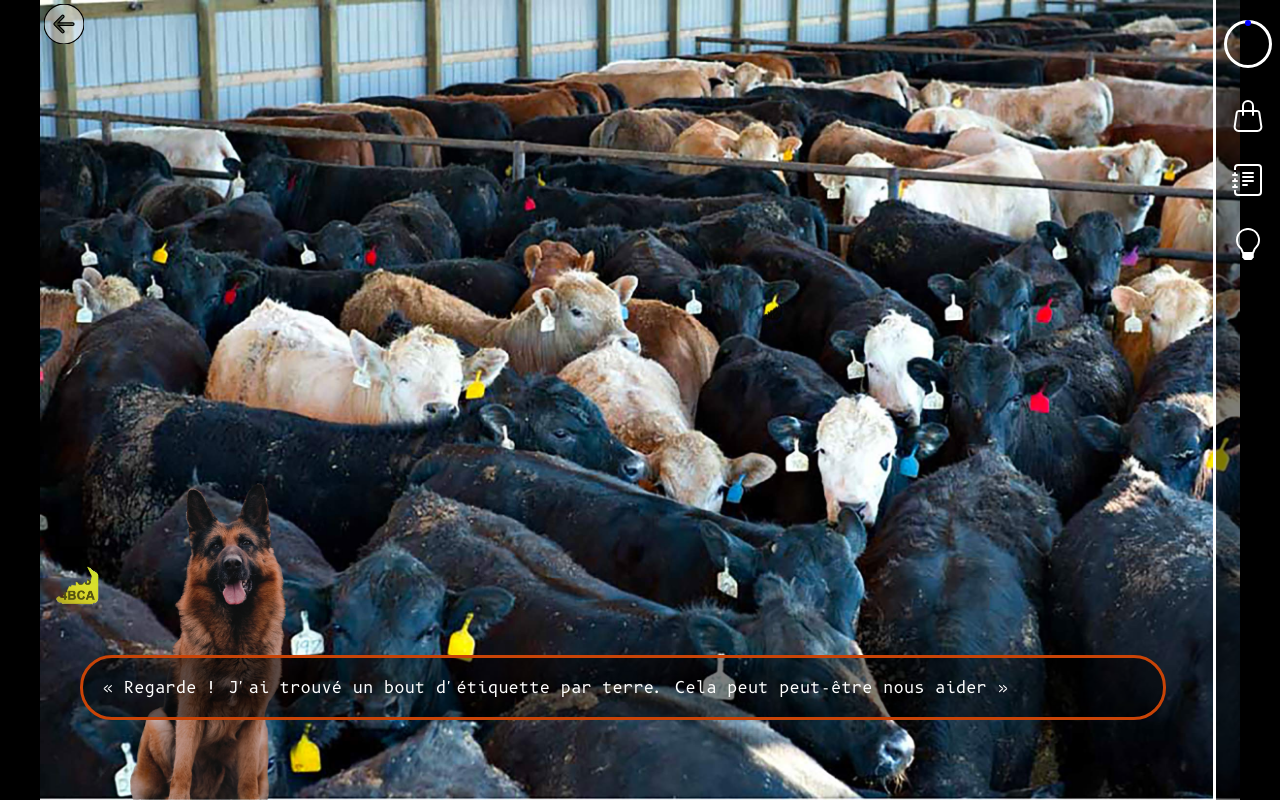
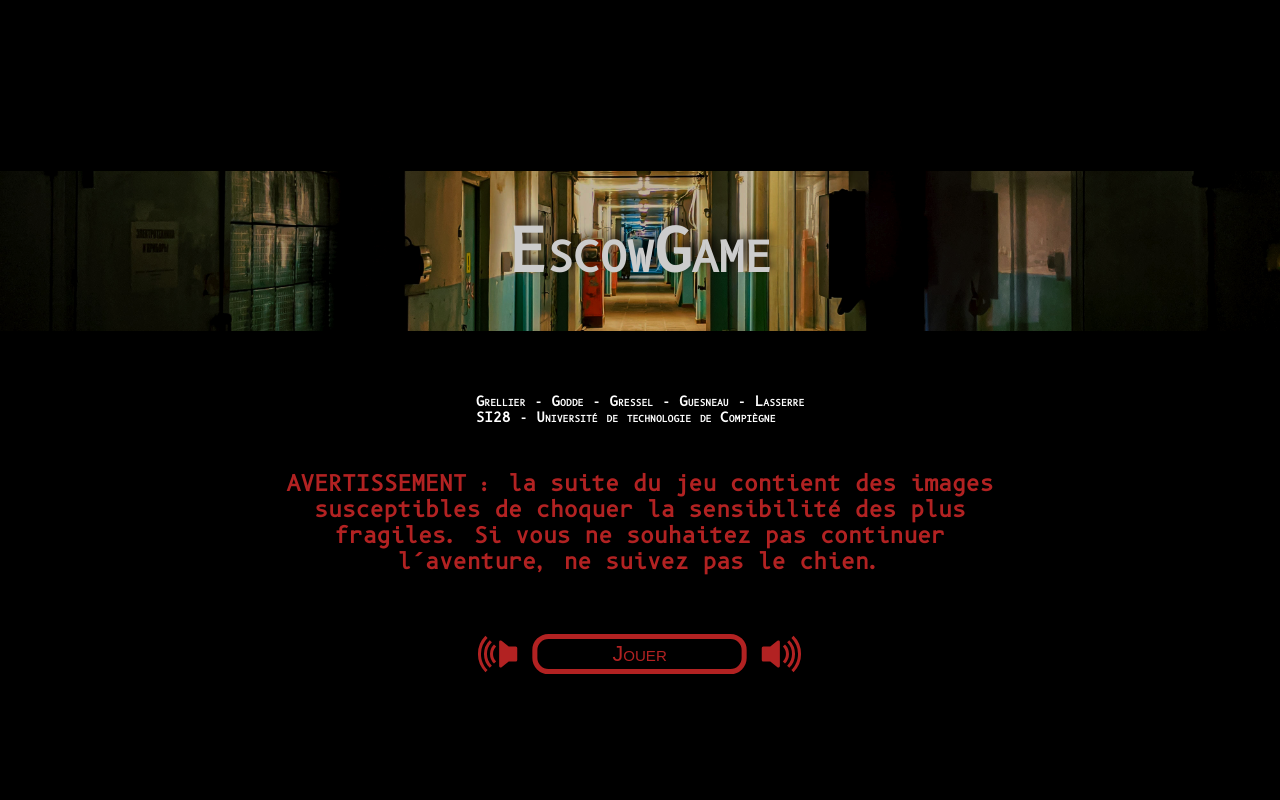
Before and after one commit to JeremyGodde/escowgame, a Next.js app: page / in a window 1280 px wide. Built offline with nearby package versions, Linux system fonts and the light colour scheme.

Commit message:
fix données des salles

```diff
--- a/components/digicode/digicode.component.tsx
+++ b/components/digicode/digicode.component.tsx
@@ -47,7 +47,7 @@ export default class Digicode extends React.Component<DigicodeProps> {
             svg: Zones.Circ,
             click: new AfterPushKey(() => this.reset()),
             pos: {
-                x: 77,
+                x: 72,
                 y: 100
             },
             dim: {
@@ -59,7 +59,7 @@ export default class Digicode extends React.Component<DigicodeProps> {
             svg: Zones.Circ,
             click: new AfterPlayDialog(digicode_broken_key_B_dialog),
             pos: {
-                x: 169,
+                x: 164,
                 y: 100
             },
             dim: {
@@ -72,7 +72,7 @@ export default class Digicode extends React.Component<DigicodeProps> {
             svg: Zones.Circ,
             click: new AfterPushKey(() => this.addNumber(0)),
             pos: {
-                x: 123,
+                x: 118,
                 y: 100
             },
             dim: {
@@ -84,7 +84,7 @@ export default class Digicode extends React.Component<DigicodeProps> {
             svg: Zones.Circ,
             click: new AfterPushKey(() => this.addNumber(1)),
             pos: {
-                x: 77,
+                x: 72,
                 y: 240
             },
             dim: {
@@ -96,7 +96,7 @@ export default class Digicode extends React.Component<DigicodeProps> {
             svg: Zones.Circ,
             click: new AfterPushKey(() => this.addNumber(2)),
             pos: {
-                x: 123,
+                x: 118,
                 y: 240
             },
             dim: {
@@ -108,7 +108,7 @@ export default class Digicode extends React.Component<DigicodeProps> {
             svg: Zones.Circ,
             click: new AfterPushKey(() => this.addNumber(3)),
             pos: {
-                x: 169,
+                x: 164,
                 y: 240
             },
             dim: {
@@ -120,7 +120,7 @@ export default class Digicode extends React.Component<DigicodeProps> {
             svg: Zones.Circ,
             click: new AfterPushKey(() => this.addNumber(4)),
             pos: {
-                x: 77,
+                x: 72,
                 y: 193
             },
             dim: {
@@ -132,7 +132,7 @@ export default class Digicode extends React.Component<DigicodeProps> {
             svg: Zones.Circ,
             click: new AfterPushKey(() => this.addNumber(5)),
             pos: {
-                x: 123,
+                x: 118,
                 y: 193
             },
             dim: {
@@ -144,7 +144,7 @@ export default class Digicode extends React.Component<DigicodeProps> {
             svg: Zones.Circ,
             click: new AfterPushKey(() => this.addNumber(6)),
             pos: {
-                x: 169,
+                x: 164,
                 y: 193
             },
             dim: {
@@ -156,7 +156,7 @@ export default class Digicode extends React.Component<DigicodeProps> {
             svg: Zones.Circ,
             click: new AfterPushKey(() => this.addNumber(7)),
             pos: {
-                x: 77,
+                x: 72,
                 y: 147
             },
             dim: {
@@ -168,7 +168,7 @@ export default class Digicode extends React.Component<DigicodeProps> {
             svg: Zones.Circ,
             click: new AfterPushKey(() => this.addNumber(8)),
             pos: {
-                x: 123,
+                x: 118,
                 y: 147
             },
             dim: {
@@ -180,7 +180,7 @@ export default class Digicode extends React.Component<DigicodeProps> {
             svg: Zones.Circ,
             click: new AfterPushKey(() => this.addNumber(9)),
             pos: {
-                x: 169,
+                x: 164,
                 y: 147
             },
             dim: {
@@ -314,7 +314,7 @@ export default class Digicode extends React.Component<DigicodeProps> {
                                 style={{
                                     width: `${9* this.ratio}px`,
                                     height: `${9* this.ratio}px`,
-                                    left: `${108.5* this.ratio + this.offset.x}px`,
+                                    left: `${103.5* this.ratio + this.offset.x}px`,
                                     bottom: `${288.5* this.ratio + this.offset.y}px`,
                                     fill: "rgba(20,200,10,0.5)"
                                 }}
@@ -335,7 +335,7 @@ export default class Digicode extends React.Component<DigicodeProps> {
                                 style={{
                                     width: `${9* this.ratio}px`,
                                     height: `${9* this.ratio}px`,
-                                    left: `${167.5* this.ratio + this.offset.x}px`,
+                                    left: `${162.5* this.ratio + this.offset.x}px`,
                                     bottom: `${288.5* this.ratio + this.offset.y}px`,
                                     fill: "rgba(200,20,10,0.5)"
                                 }}
--- a/donnees/rooms.donnee.ts
+++ b/donnees/rooms.donnee.ts
@@ -1,5 +1,4 @@
 import Zones from "../components/zones/zones.component"
-import AfterAskPassword from "../structures/action/after-ask-password.structure"
 import AfterMoveToRoom from "../structures/action/after-move-to-room.structure"
 import AfterPlayDialog from "../structures/action/after-play-dialog.structure"
 import AfterPlaySound from "../structures/action/after-play-sound.structure"
@@ -14,13 +13,36 @@ import {
     usine_exterieur_1_dialog,
     usine_exterieur_1bis_dialog,
     couloir_1_cinematique_entree_dialogue,
-    lunettes_dialog,
     pistolet_abattage_dialogue,
     bureau_inaccessible,
+    dialog_final,
+    dialog_cinematique_fin_couloir_A,
+    dialog_cinematique_fin_couloir_B,
+    dialog_cinematique_fin_couloir_C,
+    dialog_exterieur_A,
+    dialog_exterieur_C,
+    dialog_maison_A_C,
+    dialog_maison_B,
     elevage_2_dialog,
 } from "./dialogs.donnee"
-import { postit_2, postit_3, postit_4, postit_5,fermes_usines,
-    clef, lait, lait2, pelle, carton, échelle, rateau, grille, paille,étiquette, étiquette_zoom} from "./items.donnee"
+import {
+    postit_2,
+    postit_3,
+    postit_4,
+    postit_5,
+    fermes_usines,
+    clef,
+    lait,
+    lait2,
+    pelle,
+    carton,
+    échelle,
+    rateau,
+    grille,
+    paille,
+    étiquette,
+    étiquette_zoom
+} from "./items.donnee"
 import {
     NONE,
     HOME_SCREEN_ID,
@@ -32,8 +54,22 @@ import {
     USINE_EXTERIEUR_1bis,
     COULOIR_1_CINEMATIQUE_ENTREE,
     COULOIR_1,
+    COULOIR_1_FLECHE,
+    COULOIR_1_FIN_A,
+    COULOIR_1_FIN_B,
+    COULOIR_1_FIN_C,
     BUREAU_8_VERROUILLE,
     BUREAU_8_DEVERROUILLE,
+    BUREAU_8_BOITE_MAIL,
+    BUREAU_8_MAIL,
+    TABLEAU_LIEGE,
+    TELEPHONE_BUREAU_8,
+    LOCAL_TECHNIQUE,
+    BUREAU_INACCESSIBLE,
+    BUREAU_INACCESSIBLE_ZOOM,
+    LOCAL_AFFICHE_1,
+    LOCAL_AFFICHE_2,
+    LOCAL_BOULETTE,
     PORTE_BUREAU_12,
     DIGICODE_BUREAU_12,
     BUREAU_12,
@@ -43,21 +79,17 @@ import {
     SALLE_5,
     BUREAU_13,
     PORTE_BUREAU_13,
-    LOCAL_TECHNIQUE,
-    BUREAU_INACCESSIBLE,
-    BUREAU_INACCESSIBLE_ZOOM,
-    TABLEAU_LIEGE,
-    TELEPHONE_BUREAU_8,
-    LOCAL_AFFICHE_1,
-    LOCAL_AFFICHE_2,
     ELEVAGE_1,
+    EXTERIEUR_A,
+    EXTERIEUR_C,
+    MAISON_A_C,
+    MAISON_B,
     ELEVAGE_2,
     ELEVAGE_ZOOM_1,
-    ELEVAGE_ZOOM_2,
+    ELEVAGE_ZOOM_5,
+    ELEVAGE_ZOOM_4,
     ELEVAGE_ZOOM_3,
-    ELEVAGE_ZOOM_4,
-    ELEVAGE_ZOOM_5,
-    LOCAL_BOULETTE
+    ELEVAGE_ZOOM_2
 } from "./list_ids_room.donnee"
 
 import {
@@ -72,11 +104,30 @@ import {
     salle_5_sound,
     bureau_13_sound,
     message_telephone_sound,
-    papier1_sound,
-    papier2_sound,
-    papier3_sound,
-    elevage_sound
+    elevage_sound,
 } from "./sounds.donnee"
+import {
+    bureau_8_enigme,
+    bureau_8_fermer_fenetre,
+    bureau_8_icone_mail,
+    bureau_8_liege,
+    bureau_8_lunettes,
+    bureau_8_mails_recus,
+    bureau_8_nouv_mail,
+    bureau_8_papier_1,
+    bureau_8_papier_2,
+    bureau_8_papier_3,
+    bureau_8_telephone,
+    couloir_1_fleche,
+    couloir_1_porte_bureau_12,
+    couloir_1_porte_bureau_8,
+    couloir_1_porte_bureau_inaccessible,
+    couloir_1_porte_local_technique,
+    couloir_2_fleche,
+    couloir_2_porte_bureau_13,
+    couloir_2_porte_elevage,
+    couloir_2_porte_salle_5
+} from "./zones.donnee"
 
 
 export const all_rooms: Array<Room | Digicode> = [
@@ -173,6 +224,66 @@ export const all_rooms: Array<Room | Digicode> = [
         }
     },
     {
+        id: EXTERIEUR_A,
+        type: "ROOM",
+        id_exit: NONE,
+        src: "/img/outdoor/Usine.jpg",
+        open_if: (player: Player): boolean => {
+            // toujours ouverte
+            return true
+        },
+        dialog: dialog_exterieur_A,
+        dim: {
+            w: 5184,
+            h: 3456
+        }
+    },
+    {
+        id: EXTERIEUR_C,
+        type: "ROOM",
+        id_exit: NONE,
+        src: "/img/outdoor/Usine.jpg",
+        open_if: (player: Player): boolean => {
+            // toujours ouverte
+            return true
+        },
+        dialog: dialog_exterieur_C,
+        dim: {
+            w: 5184,
+            h: 3456
+        }
+    },
+    {
+        id: MAISON_A_C,
+        type: "ROOM",
+        id_exit: NONE,
+        src: "/img/indoor/maison_tv.jpg",
+        open_if: (player: Player): boolean => {
+            // toujours ouverte
+            return true
+        },
+        dialog: dialog_maison_A_C,
+        dim: {
+            w: 5629,
+            h: 3753
+        }
+    },
+    {
+        id: MAISON_B,
+        type: "ROOM",
+        id_exit: NONE,
+        src: "/img/indoor/maison.jpg",
+        open_if: (player: Player): boolean => {
+            // toujours ouverte
+            return true
+        },
+        dialog: dialog_maison_B,
+        dim: {
+            w: 5629,
+            h: 3753
+        }
+    },
+    {
         id: COULOIR_1_CINEMATIQUE_ENTREE,
         type: "ROOM",
         id_exit: NONE,
@@ -203,97 +314,81 @@ export const all_rooms: Array<Room | Digicode> = [
         },
         sounds:[couloir_1_sound],
         zones: [
-            { //porte 1 -> bureau 8
-                click: new AfterMoveToRoom(BUREAU_8_VERROUILLE),
-                svg: Zones.Rect,
-                pos: {
-                    x:258,
-                    y:0
+            couloir_1_porte_bureau_8,
+            couloir_1_porte_local_technique,
+            couloir_1_porte_bureau_12,
+            couloir_1_porte_bureau_inaccessible
+        ]
+    },
+    {
+        id: COULOIR_1_FLECHE,
+        type: "ROOM",
+        id_exit: HOME_SCREEN_ID,
+        src: "/img/indoor/couloir_1_fleche.jpg",
+        open_if: (player: Player): boolean => {
+            // toujours ouverte
+            return true
         },
         dim: {
-                    w:450,
-                    h:2150
+            w: 4000,
+            h: 2796
         },
-                angulars: {
-                    topLeft: 0,
-                    bottomLeft: 0,
-                    bottomRight: 0,
-                    topRight: 0.19
-                }
+        sounds:[couloir_1_sound],
+        zones:  [
+            couloir_1_porte_bureau_8,
+            couloir_1_porte_local_technique,
+            couloir_1_porte_bureau_12,
+            couloir_1_porte_bureau_inaccessible,
+            couloir_1_fleche
+        ]
     },
-            { //porte 2 -> local_technique
-                click: new AfterMoveToRoom(LOCAL_TECHNIQUE),
-                svg: Zones.Rect,
-                pos: {
-                    x:3342,
-                    y:0
+    {
+        id: COULOIR_1_FIN_A,
+        type: "ROOM",
+        id_exit: NONE,
+        src: "/img/indoor/couloir_1.jpg",
+        open_if: (player: Player): boolean => {
+            // toujours ouverte
+            return true
         },
         dim: {
-                    w:670,
-                    h:2500
+            w: 4000,
+            h: 2796
         },
-                angulars: {
-                    topLeft: 0.3,
-                    bottomLeft: 0,
-                    bottomRight: 0,
-                    topRight: 0
-                }
+        sounds:[couloir_1_sound],
+        dialog: dialog_cinematique_fin_couloir_A
     },
-            { //porte 3 -> bureau 12
-                click: new AfterMoveToRoom(PORTE_BUREAU_12),
-                svg: Zones.Rect,
-                pos: {
-                    x:1442,
-                    y:726
+    {
+        id: COULOIR_1_FIN_B,
+        type: "ROOM",
+        id_exit: NONE,
+        src: "/img/indoor/couloir_1.jpg",
+        open_if: (player: Player): boolean => {
+            // toujours ouverte
+            return true
         },
         dim: {
-                    w:60,
-                    h:890
+            w: 4000,
+            h: 2796
         },
-                angulars: {
-                    topLeft: 0,
-                    bottomLeft: 0,
-                    bottomRight: 0.2,
-                    topRight: 0.05
+        sounds:[couloir_1_sound],
+        dialog: dialog_cinematique_fin_couloir_B
     },
-            },
-            { //porte 4 -> bureau inaccessible
-                click: new AfterMoveToRoom(BUREAU_INACCESSIBLE),
-                svg: Zones.Rect,
-                pos: {
-                    x:1690,
-                    y:1000
+    {
+        id: COULOIR_1_FIN_C,
+        type: "ROOM",
+        id_exit: NONE,
+        src: "/img/indoor/couloir_1.jpg",
+        open_if: (player: Player): boolean => {
+            // toujours ouverte
+            return true
         },
         dim: {
-                    w:50,
-                    h:550
+            w: 4000,
+            h: 2796
         },
-                angulars: {
-                    topLeft: 0,
-                    bottomLeft: 0,
-                    bottomRight: 0.2,
-                    topRight: 0.05
-                },
-            },
-            { //flèche -> couloir 2
-                click: new AfterMoveToRoom(COULOIR_2),
-                svg: Zones.Rect,
-                pos: {
-                    x:1975,
-                    y:1145
-                },
-                dim: {
-                    w:55,
-                    h:110
-                },
-                angulars: {
-                    topLeft: 0,
-                    bottomLeft: 0,
-                    bottomRight: 0,
-                    topRight: 0
-                }
-            },
-        ]
+        sounds:[couloir_1_sound],
+        dialog: dialog_cinematique_fin_couloir_C
     },
     {
         id: BUREAU_8_VERROUILLE,
@@ -311,139 +406,13 @@ export const all_rooms: Array<Room | Digicode> = [
             h: 4000
         },
         zones: [
-            {//écran d'ordinateur -> Enigme finale
-                click: new AfterAskPassword("11034BCA",BUREAU_8_DEVERROUILLE),
-                svg: Zones.Rect,
-                pos: {
-                    x:510,
-                    y:1200
-                },
-                dim: {
-                    w:2565,
-                    h:1700
-                },
-                angulars: {
-                    topLeft: 0,
-                    bottomLeft: 0,
-                    bottomRight: 0.21,
-                    topRight: 0.215
-                }
-            },
-            {//tableau de liège -> Enigme 1
-                click: new AfterMoveToRoom(TABLEAU_LIEGE),
-                svg: Zones.Rect,
-                pos: {
-                    x:3100,
-                    y:1200
-                },
-                dim: {
-                    w:700,
-                    h:1050
-                },
-                angulars: {
-                    topLeft: 0,
-                    bottomLeft: 0,
-                    bottomRight: 0.17,
-                    topRight: 0.015
-                },
-            },
-            {//téléphone -> Message
-                click: new AfterMoveToRoom(TELEPHONE_BUREAU_8),
-                svg: Zones.RectRotate,
-                pos: {
-                    x:3625,
-                    y:815
-                },
-                dim: {
-                    w:505,
-                    h:205
-                },
-                angulars: {
-                    topLeft: 0,
-                    bottomLeft: 1.25,
-                    bottomRight: 0,
-                    topRight: 1.25,
-                    rotate: '-15deg'
-                },
-            },
-            {//lunettes -> Dialogue
-                click: new AfterPlayDialog(lunettes_dialog),
-                svg: Zones.RectRotate,
-                pos: {
-                     x:3815,
-                    y:1170
-                },
-                dim: {
-                     w:290,
-                    h:120
-                },
-                angulars: {
-                    topLeft: 0,
-                    bottomLeft: 0,
-                    bottomRight: 0,
-                    topRight: 0,
-                    rotate: '7deg'
-                }
-
-            },
-            {//papiers diversion 1-> Bruit feuilles
-                hover: new AfterPlaySound(papier1_sound),
-                svg: Zones.Rect,
-                pos: {
-                     x:3160,
-                     y:2300
-                },
-                dim: {
-                     w:360,
-                     h:550
-                },
-                angulars: {
-                    topLeft: 0,
-                    bottomLeft: 0,
-                    bottomRight: 0,
-                    topRight: 0,
-                }
-
-            },
-            {//papiers diversion 2-> Bruit feuilles
-                hover: new AfterPlaySound(papier2_sound),
-                svg: Zones.RectRotate,
-                pos: {
-                     x:3840,
-                     y:1840
-                },
-                dim: {
-                     w:540,
-                     h:720
-                },
-                angulars: {
-                    topLeft: 0.2,
-                    bottomLeft: 0,
-                    bottomRight: 0,
-                    topRight: 0.3,
-                    rotate: '3deg'
-                }
-
-            },
-            {//papiers diversion 3-> Bruit feuilles
-                hover: new AfterPlaySound(papier3_sound),
-                svg: Zones.Rect,
-                pos: {
-                     x:3540,
-                     y:2300
-                },
-                dim: {
-                     w:360,
-                     h:170
-                },
-                angulars: {
-                    topLeft: 0,
-                    bottomLeft: 0,
-                    bottomRight: 0,
-                    topRight: 0,
-                }
-
-            }
+            bureau_8_enigme,
+            bureau_8_liege,
+            bureau_8_telephone,
+            bureau_8_lunettes,
+            bureau_8_papier_1,
+            bureau_8_papier_2,
+            bureau_8_papier_3
         ]
     },
     {
@@ -460,84 +429,56 @@ export const all_rooms: Array<Room | Digicode> = [
             h: 4000
         },
         zones: [
-            {//lunettes -> Dialogue
-                click: new AfterPlayDialog(lunettes_dialog),
-                svg: Zones.RectRotate,
-                pos: {
-                     x:3815,
-                    y:1170
+            bureau_8_icone_mail,
+            bureau_8_lunettes,
+            bureau_8_papier_1,
+            bureau_8_papier_2,
+            bureau_8_papier_3
+        ]
+    },
+    {
+        id: BUREAU_8_BOITE_MAIL,
+        type: "ROOM",
+        id_exit: COULOIR_1,
+        src: "/img/indoor/bureau_8_boite_mail.jpg",
+        open_if: (player: Player): boolean => {
+            // toujours ouverte
+            return true
         },
         dim: {
-                     w:290,
-                    h:120
+            w: 6000,
+            h: 4000
         },
-                angulars: {
-                    topLeft: 0,
-                    bottomLeft: 0,
-                    bottomRight: 0,
-                    topRight: 0,
-                    rotate: '7deg'
-                }
-
+        zones: [
+            bureau_8_fermer_fenetre,
+            bureau_8_nouv_mail,
+            bureau_8_mails_recus,
+            bureau_8_lunettes,
+            bureau_8_papier_1,
+            bureau_8_papier_2,
+            bureau_8_papier_3
+        ]
     },
-            {//papiers diversion 1-> Bruit feuilles
-                hover: new AfterPlaySound(papier1_sound),
-                svg: Zones.Rect,
-                pos: {
-                     x:3160,
-                     y:2300
+    {
+        id: BUREAU_8_MAIL,
+        type: "ROOM",
+        id_exit: COULOIR_1,
+        src: "/img/indoor/bureau_8_mail.jpg",
+        open_if: (player: Player): boolean => {
+            // toujours ouverte
+            return true
         },
         dim: {
-                     w:360,
-                     h:550
+            w: 6000,
+            h: 4000
         },
-                angulars: {
-                    topLeft: 0,
-                    bottomLeft: 0,
-                    bottomRight: 0,
-                    topRight: 0,
-                }
-
-            },
-            {//papiers diversion 2-> Bruit feuilles
-                hover: new AfterPlaySound(papier2_sound),
-                svg: Zones.RectRotate,
-                pos: {
-                     x:3840,
-                     y:1840
-                },
-                dim: {
-                     w:540,
-                     h:720
-                },
-                angulars: {
-                    topLeft: 0.2,
-                    bottomLeft: 0,
-                    bottomRight: 0,
-                    topRight: 0.3,
-                    rotate: '3deg'
-                }
-
-            },
-            {//papiers diversion 3-> Bruit feuilles
-                hover: new AfterPlaySound(papier3_sound),
-                svg: Zones.Rect,
-                pos: {
-                     x:3540,
-                     y:2300
-                },
-                dim: {
-                     w:360,
-                     h:170
-                },
-                angulars: {
-                    topLeft: 0,
-                    bottomLeft: 0,
-                    bottomRight: 0,
-                    topRight: 0,
-                }
-
-            }
+        dialog: dialog_final,
+        zones: [
+            bureau_8_fermer_fenetre,
+            bureau_8_lunettes,
+            bureau_8_papier_1,
+            bureau_8_papier_2,
+            bureau_8_papier_3
         ]
     },
     {
@@ -547,7 +488,7 @@ export const all_rooms: Array<Room | Digicode> = [
         name: "Bureau 12",
         src: "/img/indoor/bureau_12.jpg",
         open_if: (player: Player): boolean => {
-            // toujours ouverte (A CHANGER)
+            // toujours ouverte
             return true
         },
         sounds: [bureau_12_sound],
@@ -627,79 +568,11 @@ export const all_rooms: Array<Room | Digicode> = [
         },
         sounds:[couloir_2_sound],
         zones: [
-            { //porte 1 -> salle 5
-                click: new AfterMoveToRoom(PORTE_SALLE_5),
-                svg: Zones.Rect,
-                pos: {
-                    x:240,
-                    y:0
-                },
-                dim: {
-                    w:460,
-                    h:2140
-                },
-                angulars: {
-                    topLeft: 0,
-                    bottomLeft: 0,
-                    bottomRight: 0,
-                    topRight: 0.19
-                }
-            },
-            { //porte 3 -> bureau 13
-                click: new AfterMoveToRoom(PORTE_BUREAU_13),
-                svg: Zones.Rect,
-                pos: {
-                    x:1442,
-                    y:726
-                },
-                dim: {
-                    w:60,
-                    h:890
-                },
-                angulars: {
-                    topLeft: 0,
-                    bottomLeft: 0,
-                    bottomRight: 0.2,
-                    topRight: 0.05
-                }
-            },
-            { //flèche -> couloir 1
-                click: new AfterMoveToRoom(COULOIR_1),
-                svg: Zones.Rect,
-                pos: {
-                    x:1925,
-                    y:110
-                },
-                dim: {
-                    w:90,
-                    h:150
-                },
-                angulars: {
-                    topLeft: 0,
-                    bottomLeft: 0,
-                    bottomRight: 0,
-                    topRight: 0
-                }
-            },
-            { //porte -> élevage
-                click: new AfterMoveToRoom(ELEVAGE_1),
-                svg: Zones.Rect,
-                pos: {
-                    x:3400,
-                    y:0
-                },
-                dim: {
-                    w:670,
-                    h:2300
-                },
-                angulars: {
-                    topLeft: 0,
-                    bottomLeft: 0,
-                    bottomRight: 0.3,
-                    topRight: 0
-                }
-            },
-        ],
+            couloir_2_porte_salle_5,
+            couloir_2_porte_elevage,
+            couloir_2_porte_bureau_13,
+            couloir_2_fleche
+        ]
     },
     {
         id: PORTE_SALLE_5,
@@ -740,7 +613,7 @@ export const all_rooms: Array<Room | Digicode> = [
         type: "DIGICODE",
         id_exit: PORTE_SALLE_5,
         id_entrance: SALLE_5,
-        code: 45135,
+        code: 17062,
     },
     {
         id: SALLE_5,
@@ -787,8 +660,7 @@ export const all_rooms: Array<Room | Digicode> = [
         name: "Bureau 13",
         src: "/img/indoor/bureau_13.jpg",
         open_if: (player: Player): boolean => {
-            // toujours ouverte, à changer, il y aura la clef
-            return true
+            return player.owned(clef)
         },
         sounds: [bureau_13_sound],
         dim: {
--- a/pages/index.tsx
+++ b/pages/index.tsx
@@ -4,14 +4,14 @@ import Credits from '../components/credits/credits.component'
 import Player from '../structures/player/player.structure'
 
 /* Données de jeu */
-import {CREDITS_ID, HOME_SCREEN_ID, ELEVAGE_2} from '../donnees/list_ids_room.donnee'
+import {CREDITS_ID, HOME_SCREEN_ID} from '../donnees/list_ids_room.donnee'
 
 export default class Index extends React.Component<{},{player: Player},any> {
     constructor(props) {
         super(props)
         this.state = {
             player: new Player(
-                ELEVAGE_2,                      // identifiant de la salle dans laquelle commencer
+                HOME_SCREEN_ID,                      // identifiant de la salle dans laquelle commencer
                 (p: Player) => this.setState({player: p})
             )
         }
```
Also changed, not shown: public/img/items/digicode.png. Lines whose indentation alone changed are shown as unchanged.
